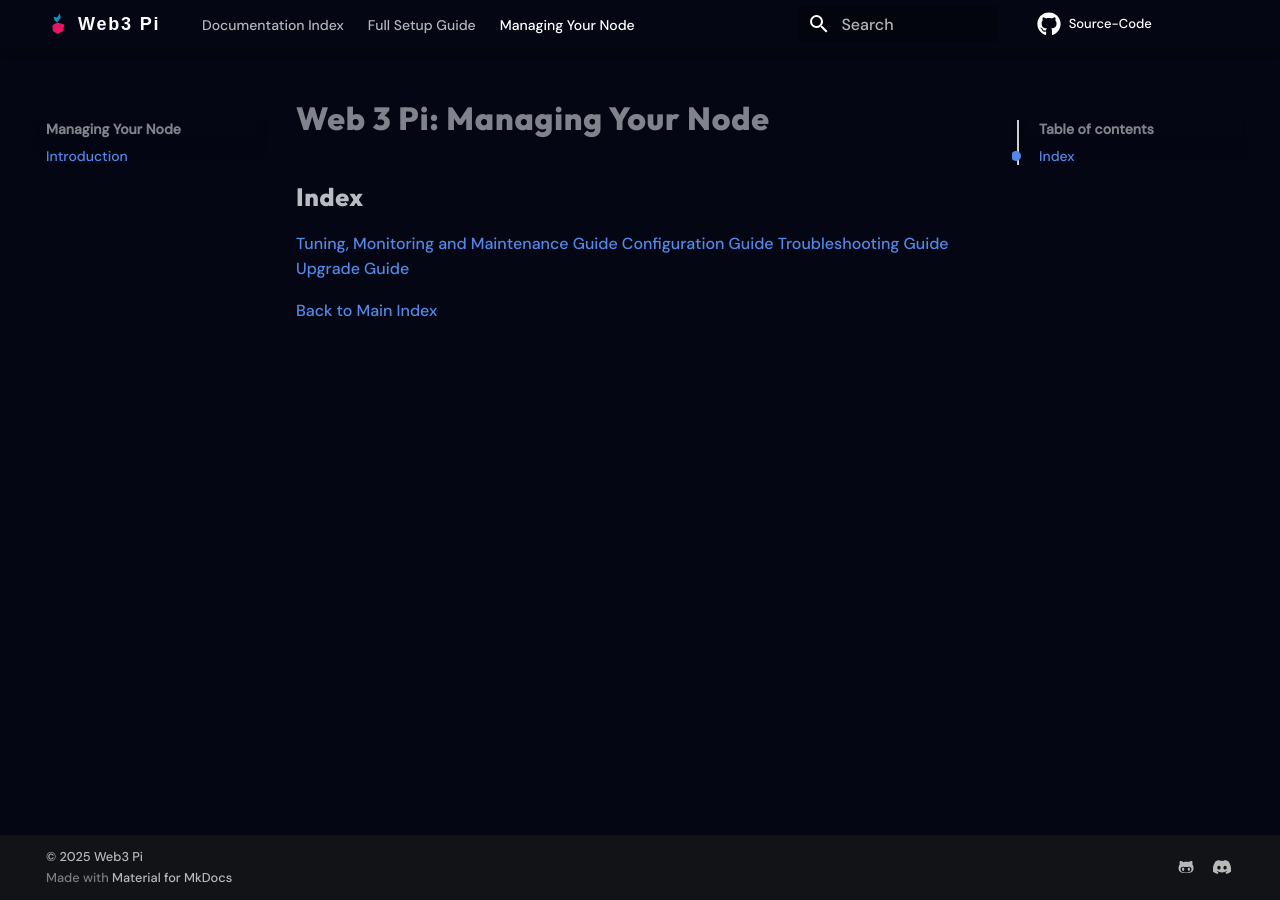
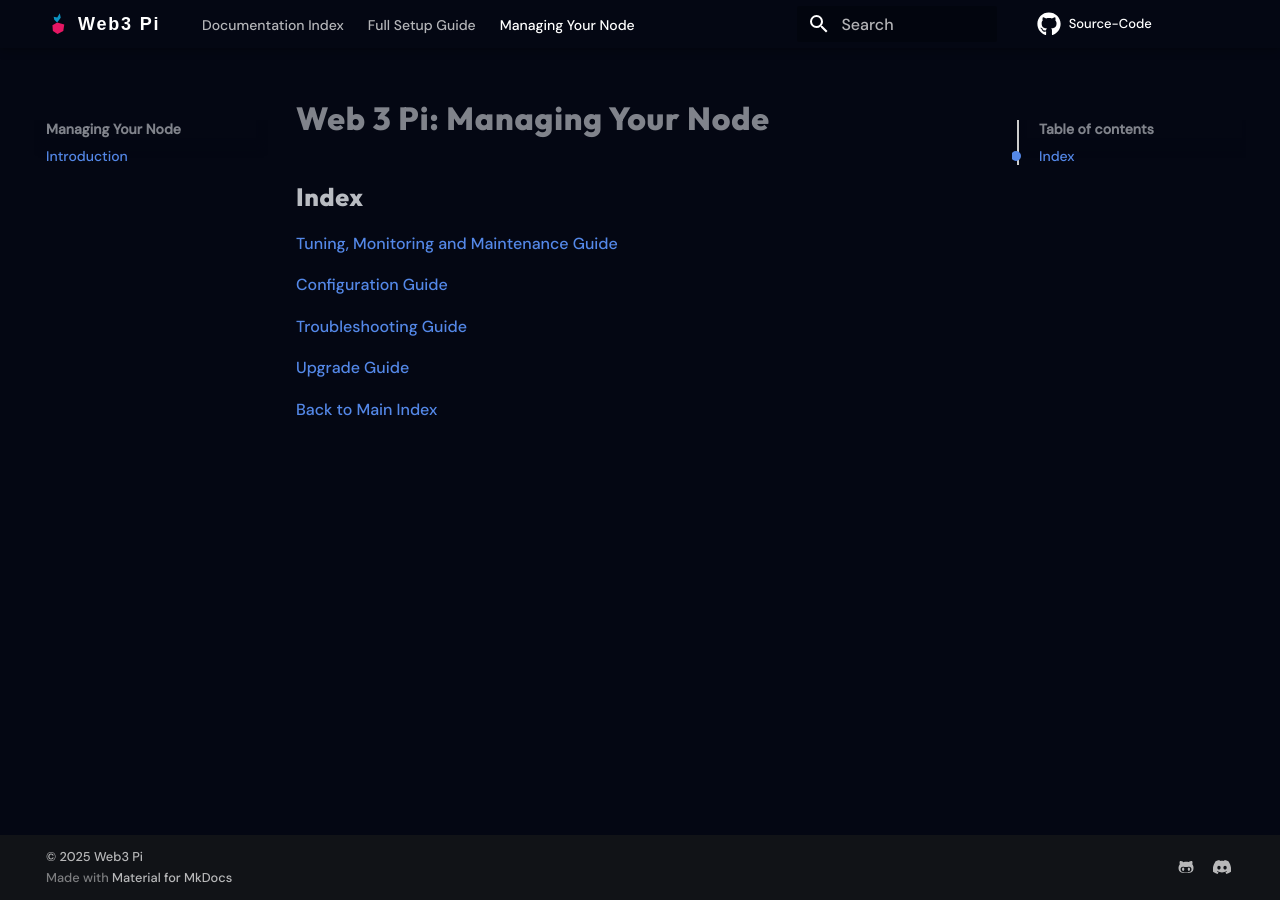
Before and after one commit to Web3-Pi/docs, an MkDocs documentation site: the page built from docs/managing/menu.md, in a window 1280 px wide. Built offline with MkDocs 1.6.1 and Material for MkDocs 9.7.7, drawn with Linux system fonts in a browser that asks for light colours; some web fonts are replaced; comment, search, counter and statistics services are not loaded.

Commit message:
Fixed glitches

```diff
--- a/docs/managing/menu.md
+++ b/docs/managing/menu.md
@@ -2,11 +2,15 @@
 
 ## Index
 
+[Tuning, Monitoring and Maintenance Guide](./tuning-monitoring-maintenance.md)
 
 
-[Tuning, Monitoring and Maintenance Guide](./tuning-monitoring-maintenance.md)
 [Configuration Guide](./configuration.md)
+
+
 [Troubleshooting Guide](./troubleshooting.md)
+
+
 [Upgrade Guide](./upgrade.md)
 
 
```
Also changed, not shown: docs/full-setup/menu.md (+8 -0 lines).
